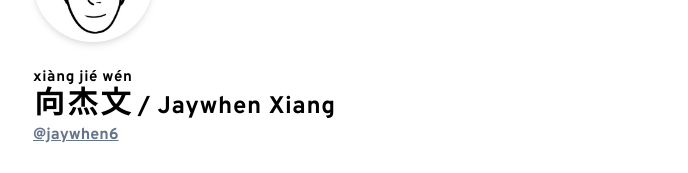
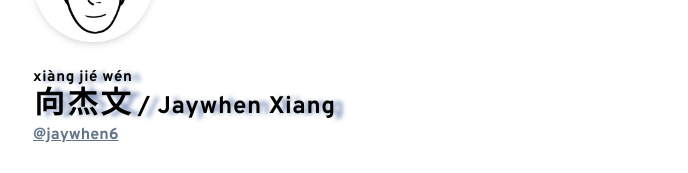
Before and after one commit to jaywhen/blog, a Next.js app: page / in a window 1280 px wide. Shown: the part 158-331 px from the top of the page, without its empty margins (295-983 px from the left). Built offline with nearby package versions, Linux system fonts and the light colour scheme; a web font is replaced by a local one.

Commit message:
add text-shadow

```diff
--- a/components/Main.js
+++ b/components/Main.js
@@ -15,7 +15,7 @@ const Main = () => {
               priority
               />
         </div>
-          <h1 className="mt-5 tracking-wide font-bold text-2xl">
+        <h1 className="mt-5 tracking-wide font-bold text-2xl [text-shadow:9px_1px_4px_#617aaabf]">
           <ruby className="font-long-cang text-3xl">向杰文<rt className="font-sans">xiàng jié wén</rt></ruby> / Jaywhen Xiang
         </h1>
         <Link href="https://twitter.com/jaywhen6"><a target="_blank" rel="noopener noreferrer" className="underline font-semibold text-slate-500">@jaywhen6</a></Link>
```
Lines whose indentation alone changed are shown as unchanged.
